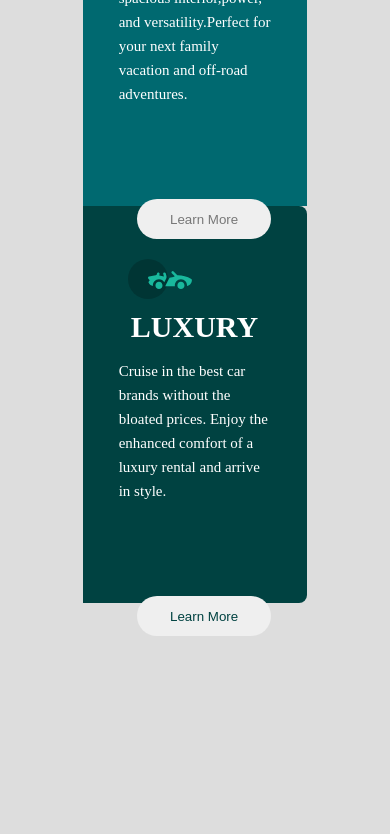
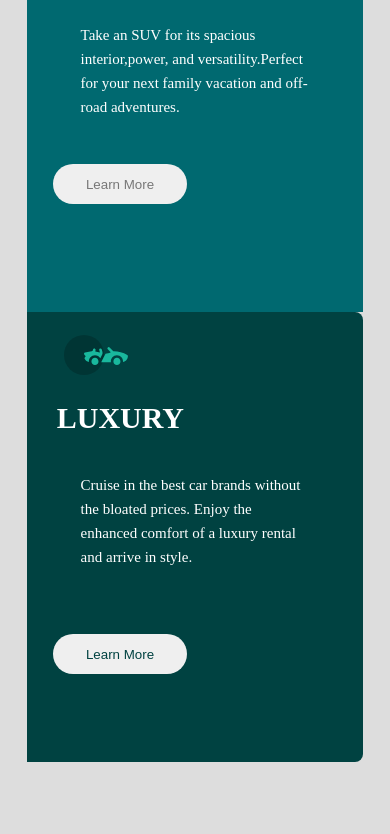
Before and after one commit to Placideh/car-card-challenge1, a plain HTML site: page index.html in a window 390 px wide. Shown: the part 686-1520 px from the top of the page. Before the commit the page ends 1399 px from the top, so only its background shows below. Drawn offline with Linux system fonts and the light colour scheme.

Commit message:
added ipad responsiveness

```diff
--- a/style.css
+++ b/style.css
@@ -184,7 +184,12 @@ font-size:2em;
     background-color:hsl(179, 100%, 13%);
   }
 }
+/* responsiveness on ipad view */
 @media (max-width:960px) {
+  .container {
+    width:90%;
+    margin: auto;
+  }
   .box {
     position: relative;
     display: flex;
@@ -195,52 +200,55 @@ font-size:2em;
     background-color: hsl(31, 77%, 52%);
     height:25em;
     border-radius:8px 0px 0px 8px;
-    flex-basis:17em;
+    flex-basis:30em;
     box-sizing: border-box;
     height:30em;
   }
   .icon {
     position: relative;
-    left:3em;
-    top:1.5em;
+    left:2.5em;
+    top:-0.5em;
     margin-top: 2em;
     margin-bottom: 2em;
   }
   .heading {
   position: relative;
-  left:1.6em;
+  left:1em;
   font-size:2em;
+  top:-1.5em;
   }
   .blockText {
     margin-left: auto;
     margin-right: auto;
     width: 68%;
     line-height:1.6em;
+    position: relative;
+    top:-2.5em;
   }
 
   .car_box2 {
     background-color: hsl(184, 100%, 22%);
-    flex-basis:17em;
+    flex-basis:30em;
     height:30em;
     box-sizing: border-box;
   }
   .car_box3 {
     background-color: hsl(179, 100%, 13%);
     border-radius:0px 8px 8px 0px;
-    flex-basis:17em;
+    flex-basis:30em;
     height:30em;
     box-sizing: border-box;
   }
   .btn {
     position: relative;
-    left:4.1em;
+    left:2em;
     border:none;
     height:3em;
     border-radius: 25px;
     padding:12px;
     width: 10em;
     color:rgba(0,0,0,0.5);
-    top:2.5em;
+    top:-0.5em;
   }
   .btn1 {
     color:hsl(31, 77%, 52%);
@@ -263,6 +271,8 @@ font-size:2em;
   }
   .btn3 {
     color:hsl(179, 100%, 13%);
+    position: relative;
+    top:1em;
   }
   .btn3:active{
     cursor: pointer;
```
